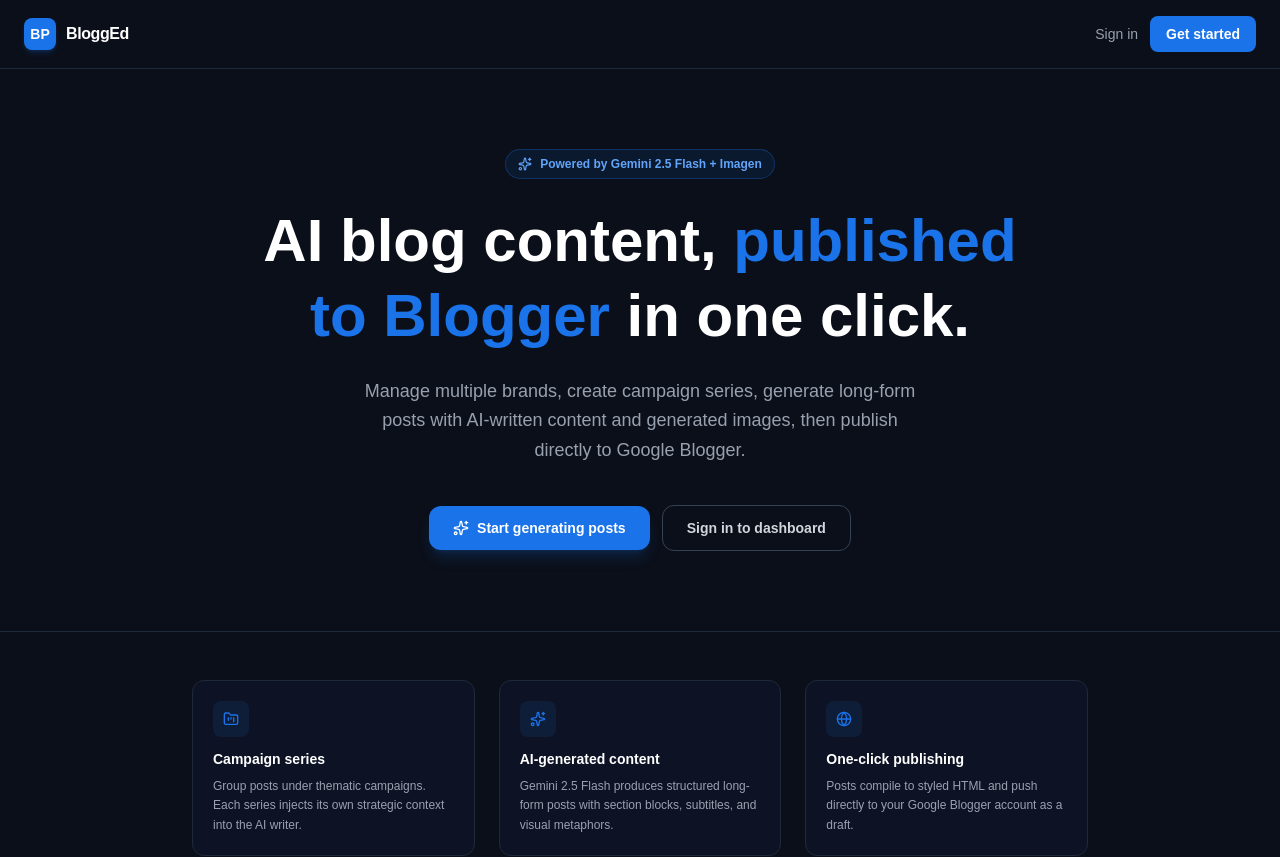
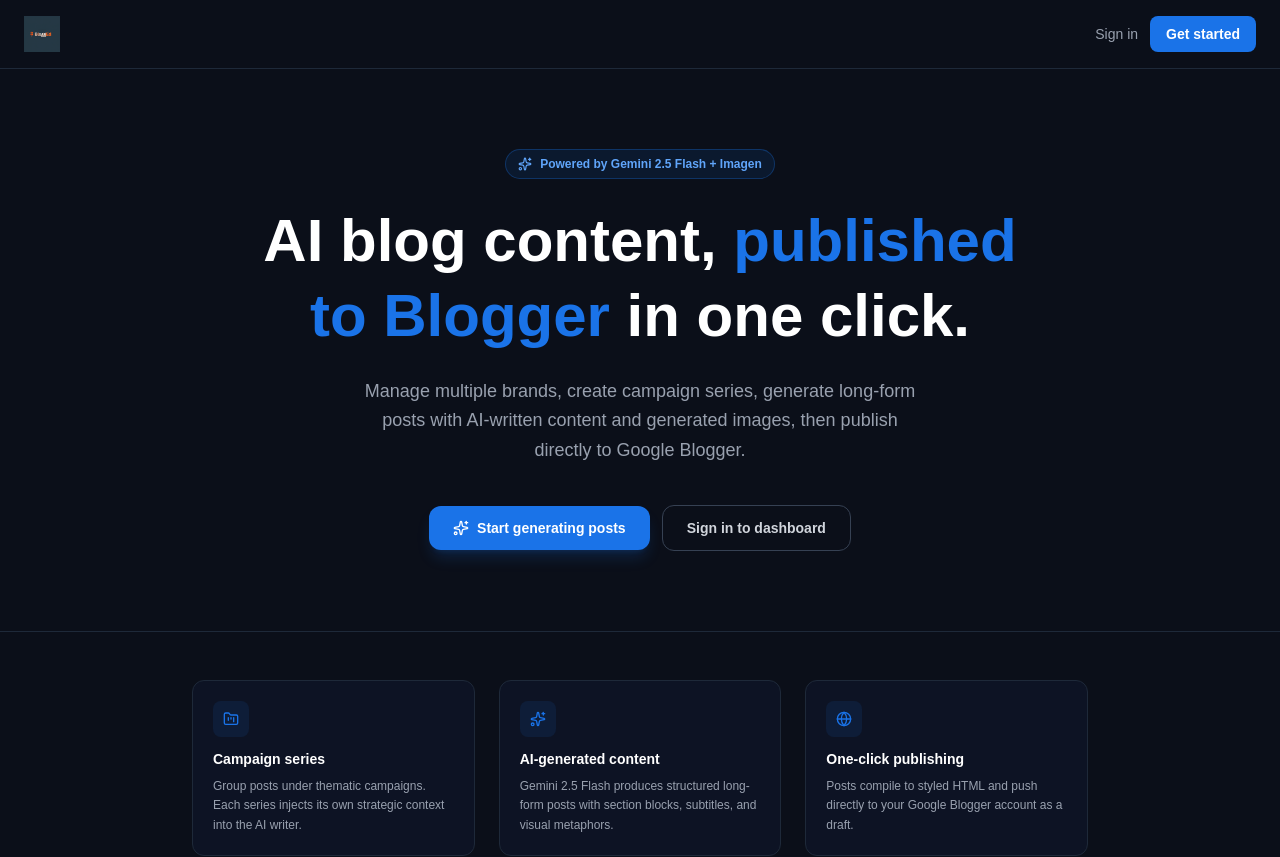
Before and after one commit to AnanidzeZitze/BloggEd, a Next.js app: page / in a window 1280 px wide. Shown: the top 857 px of the page. Built offline with nearby package versions, Linux system fonts and the light colour scheme.

Commit message:
feat: add BloggEd logo to navbar, auth pages, and dashboard sidebar

```diff
--- a/src/app/dashboard/layout.tsx
+++ b/src/app/dashboard/layout.tsx
@@ -1,6 +1,7 @@
 "use client";
 
 import React, { useState } from "react";
+import Image from "next/image";
 import Link from "next/link";
 import { usePathname, useRouter } from "next/navigation";
 import { UserButton, useUser } from "@clerk/nextjs";
@@ -67,6 +68,10 @@
     <div className="flex h-screen bg-[#0b0f19] text-gray-100 overflow-hidden font-sans">
       {/* Sidebar */}
       <aside className="w-64 bg-[#0d1324] border-r border-gray-800 flex flex-col z-10">
+        {/* Logo */}
+        <div className="px-4 pt-4 pb-2">
+          <Image src="/BloggEd_Logo.png" alt="BloggEd" height={32} width={107} className="h-8 w-auto" priority />
+        </div>
         {/* Brand Switcher */}
         <div className="p-4 border-b border-gray-800 relative">
           <button
--- a/src/app/layout.tsx
+++ b/src/app/layout.tsx
@@ -16,6 +16,7 @@
 export const metadata: Metadata = {
   title: "BloggEd",
   description: "Automate and scale your AI marketing campaign drafts directly into Google Blogger.",
+  icons: { icon: "/BloggEd_Logo.png" },
 };
 
 export default function RootLayout({
--- a/src/app/page.tsx
+++ b/src/app/page.tsx
@@ -1,4 +1,5 @@
 import Link from "next/link";
+import Image from "next/image";
 import { Sparkles, Globe, FolderKanban, Zap } from "lucide-react";
 
 export default function Home() {
@@ -6,12 +7,7 @@
     <div className="min-h-screen bg-[#0b0f19] text-gray-100 flex flex-col">
       {/* Nav */}
       <header className="border-b border-gray-800 px-6 py-4 flex items-center justify-between">
-        <div className="flex items-center space-x-2.5">
-          <div className="w-8 h-8 rounded-lg bg-[#1a73e8] flex items-center justify-center text-white font-bold text-sm shadow-md shadow-[#1a73e8]/20">
-            BP
-          </div>
-          <span className="font-bold text-white tracking-tight">BloggEd</span>
-        </div>
+        <Image src="/BloggEd_Logo.png" alt="BloggEd" height={36} width={120} className="h-9 w-auto" priority />
         <div className="flex items-center space-x-3">
           <Link
             href="/sign-in"
--- a/src/app/sign-in/page.tsx
+++ b/src/app/sign-in/page.tsx
@@ -1,15 +1,11 @@
+import Image from "next/image";
 import { SignIn } from "@clerk/nextjs";
 
 export default function SignInPage() {
   return (
     <div className="min-h-screen bg-[#0b0f19] flex items-center justify-center p-4">
       <div className="w-full max-w-md bg-[#0d1324] border border-gray-800 rounded-2xl shadow-xl overflow-hidden p-6 flex flex-col items-center">
-        <div className="flex items-center space-x-2.5 mb-6">
-          <div className="w-9 h-9 rounded-lg bg-[#1a73e8] flex items-center justify-center text-white font-bold shadow-md shadow-[#1a73e8]/20">
-            BP
-          </div>
-          <span className="text-lg font-bold text-white tracking-tight">BloggEd</span>
-        </div>
+        <Image src="/BloggEd_Logo.png" alt="BloggEd" height={40} width={134} className="h-10 w-auto mb-6" priority />
 
         <SignIn
           appearance={{
--- a/src/app/sign-up/page.tsx
+++ b/src/app/sign-up/page.tsx
@@ -1,15 +1,11 @@
+import Image from "next/image";
 import { SignUp } from "@clerk/nextjs";
 
 export default function SignUpPage() {
   return (
     <div className="min-h-screen bg-[#0b0f19] flex items-center justify-center p-4">
       <div className="w-full max-w-md bg-[#0d1324] border border-gray-800 rounded-2xl shadow-xl overflow-hidden p-6 flex flex-col items-center">
-        <div className="flex items-center space-x-2.5 mb-6">
-          <div className="w-9 h-9 rounded-lg bg-[#1a73e8] flex items-center justify-center text-white font-bold shadow-md shadow-[#1a73e8]/20">
-            BP
-          </div>
-          <span className="text-lg font-bold text-white tracking-tight">BloggEd</span>
-        </div>
+        <Image src="/BloggEd_Logo.png" alt="BloggEd" height={40} width={134} className="h-10 w-auto mb-6" priority />
 
         <SignUp
           appearance={{
```
Also changed, not shown: public/BloggEd_Logo.png (added).
